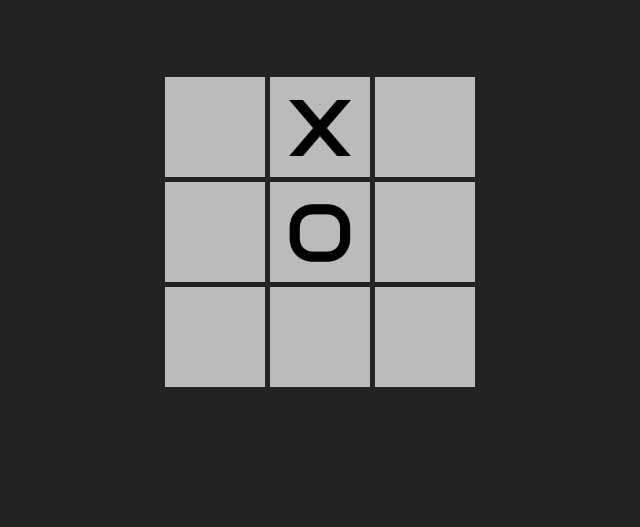
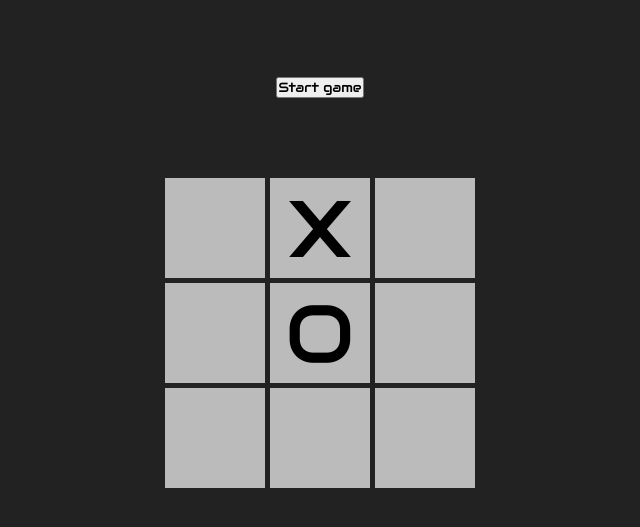
Before and after one commit to Royuin/tic-tac-toe, a website: page index.html in a window 1280 px wide. Shown: the part 105-632 px from the top of the page, without its empty margins (320-960 px from the left). Drawn offline with Linux system fonts and the light colour scheme.

Commit message:
made start game button

```diff
--- a/index.html
+++ b/index.html
@@ -12,6 +12,7 @@
 
 <body>
   <h1>Tic-Tac-Toe</h1>
+  <button class="start">Start game</button>
 </body>
 
 </html>
```
